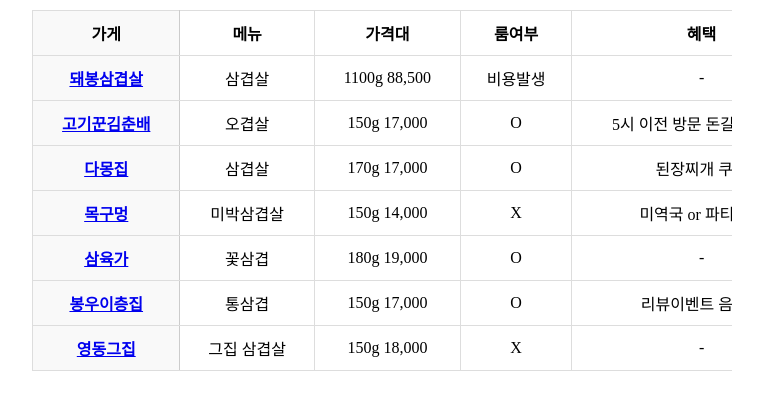
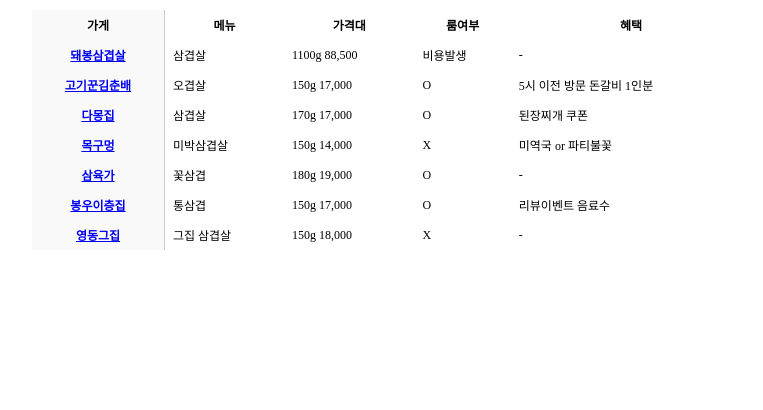
Before and after one commit to jsh120912/meat, a plain HTML site: page index.html in a window 1280 px wide. Shown: the whole page, without its empty margins (258-1021 px from the left). Drawn offline with Linux system fonts and the light colour scheme; a web font is replaced by a local one.

Commit message:
Add files via upload

```diff
--- a/index.html
+++ b/index.html
@@ -9,11 +9,38 @@
     *{margin:0;padding:0;box-sizing:border-box;}
     body{font-family:'Paperozi'; font-weight:400;}
     #wrap{width:100%;max-width:720px;margin:0 auto;padding:10px;}
-    .table-container{overflow-x:auto; max-width:100%; position:relative;}
-    table{border-collapse:collapse; width:100%; min-width:800px;}
-    th, td{padding:10px 15px; border:1px solid #ddd; text-align:center;}
-    thead th{position:sticky; top:0; background:#fff; z-index:3;}
-    tbody th, thead th:first-child{position:sticky; left:0; background:#f9f9f9; z-index:99; border-right:1px solid #ccc;}
+body{
+    font-family:'Paperozi';
+    font-weight:400;
+    font-size:12px; /* 글자 크기 12px */
+}
+
+th, td{
+    padding:6px 8px; /* 패딩도 조금 줄임 */
+    font-size:12px;   /* 글자 크기 12px */
+}
+
+
+table{
+    border-collapse:collapse;
+    width:100%;
+    min-width:720px; /* 구조 그대로 유지 */
+}
+
+thead th{
+    position:sticky;
+    top:0;
+    background:#fff;
+    z-index:3;
+}
+
+tbody th, thead th:first-child{
+    position:sticky;
+    left:0;
+    background:#f9f9f9;
+    z-index:99;
+    border-right:1px solid #ccc;
+}
   </style>
 </head>
 <body>
```
